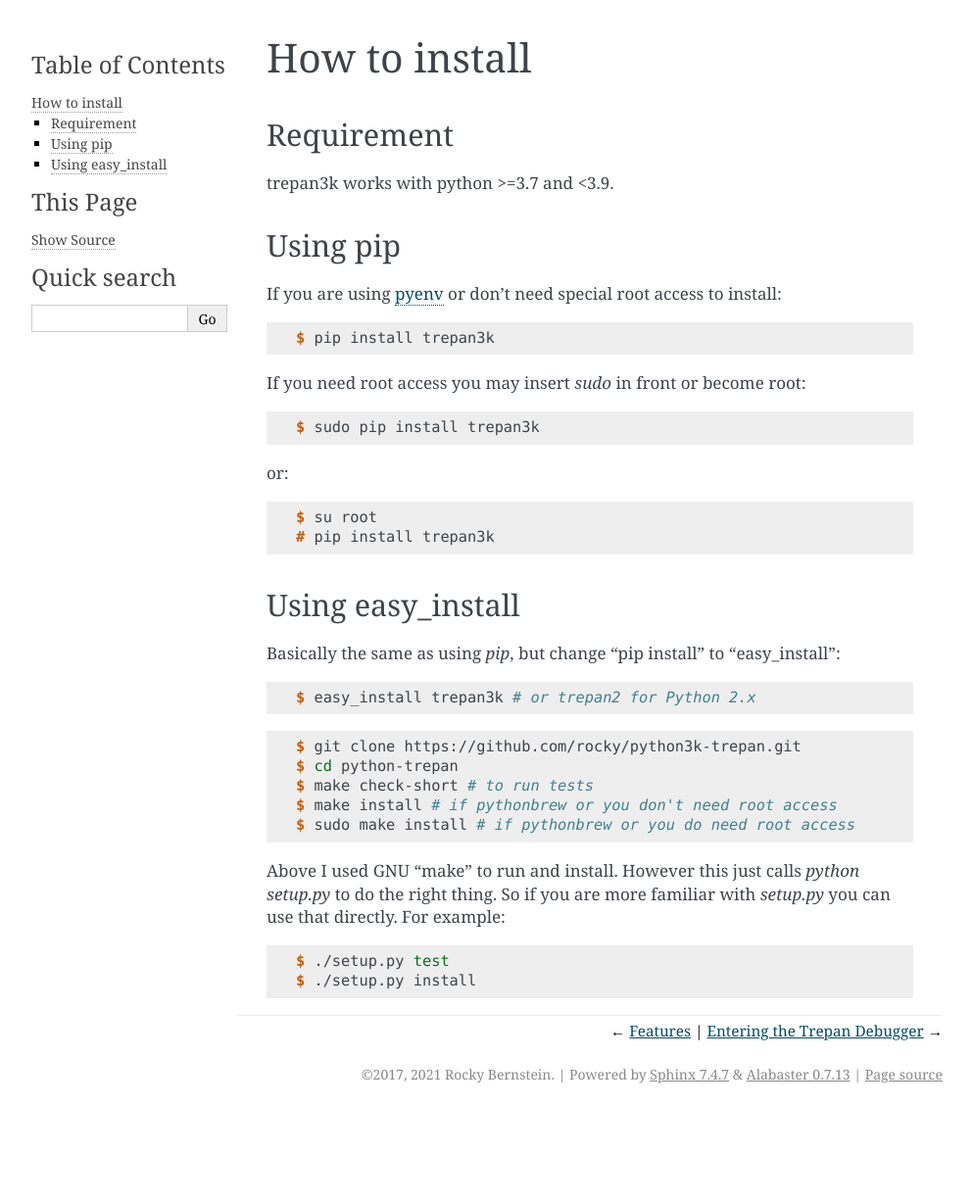
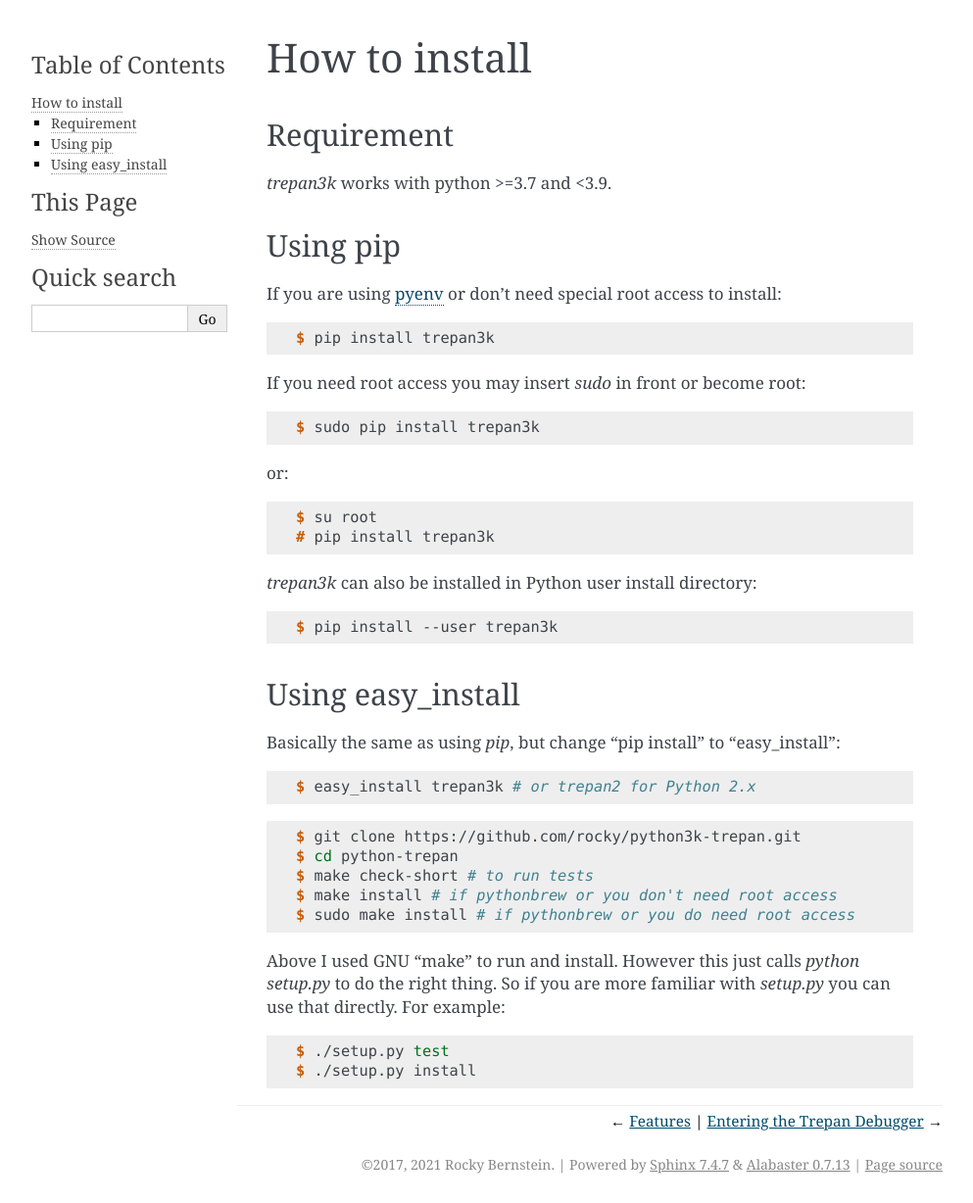
Before and after one commit to Trepan-Debuggers/python3-trepan, a Sphinx documentation site: the page built from docs/install.rst, in a window 1280 px wide. Shown: the whole page at 98% size, without its empty margins (148-1141 px from the left). Built offline with Sphinx 7.4.7, drawn with Linux system fonts in a browser that asks for light colours; before the commit the page ends 1136 px from its top, so only the background shows below that.

Commit message:
Add new installation solution

```diff
--- a/docs/install.rst
+++ b/docs/install.rst
@@ -6,7 +6,7 @@
 Requirement
 -----------
 
-trepan3k works with python >=3.7 and <3.9.
+`trepan3k` works with python >=3.7 and <3.9.
 
 Using pip
 ---------
@@ -31,6 +31,12 @@
 	  $ su root
 	  # pip install trepan3k
 
+`trepan3k` can also be installed in Python user install directory:
+
+.. code:: console
+
+	  $ pip install --user trepan3k
+
 Using easy_install
 ------------------
 
```
